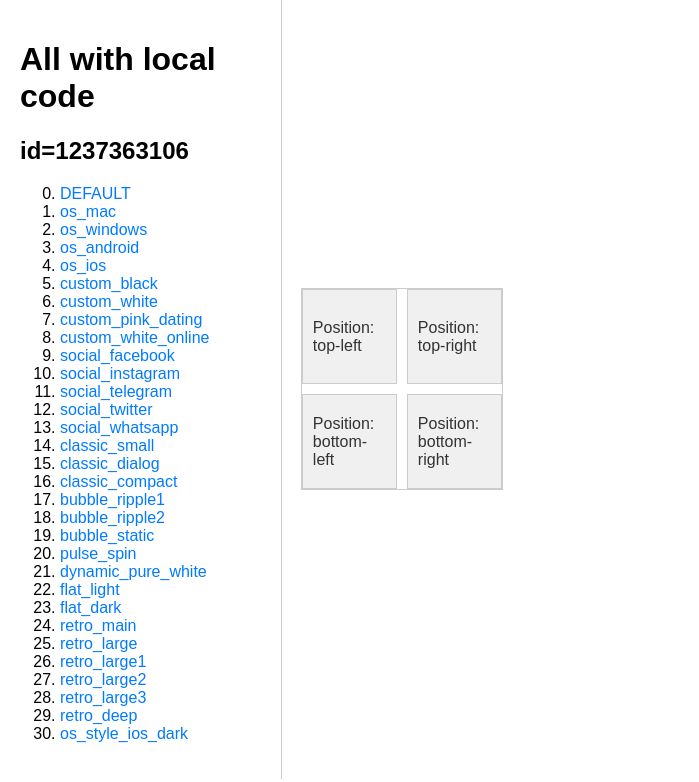
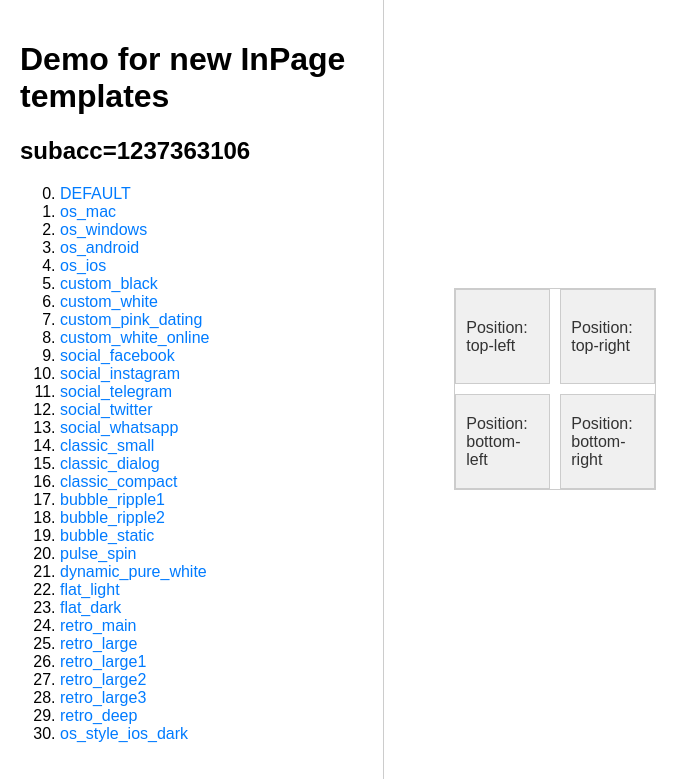
Before and after one commit to JILeXanDR/partners, a plain HTML site: page new_inpage_templates_demo.html in a window 1280 px wide. Shown: the whole page, without its empty margins (0-699 px from the left). Drawn offline with nearby package versions, Linux system fonts and the light colour scheme.

Commit message:
Update new_inpage_templates_demo.html

```diff
--- a/new_inpage_templates_demo.html
+++ b/new_inpage_templates_demo.html
@@ -77,8 +77,8 @@
 <div id="app">
   <div id="content">
     <div id="list-section">
-      <h1>All with local code</h1>
-      <h2>id=1237363106</h2>
+      <h1>Demo for new InPage templates</h1>
+      <h2>subacc=1237363106</h2>
       <ol start="0">
         <li v-for="(value, key) in templates" :key="key">
           <a :href="generateUrl(value)"
```
